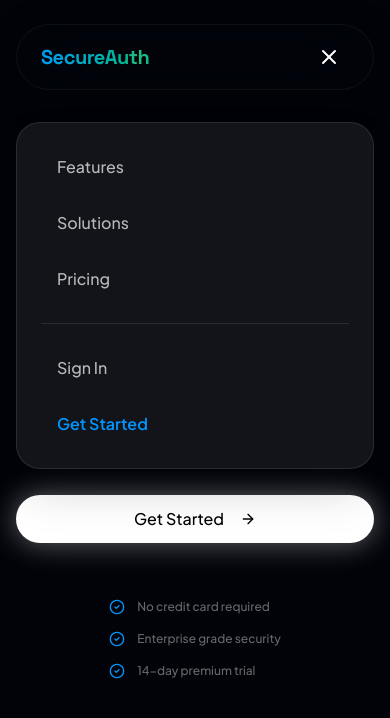
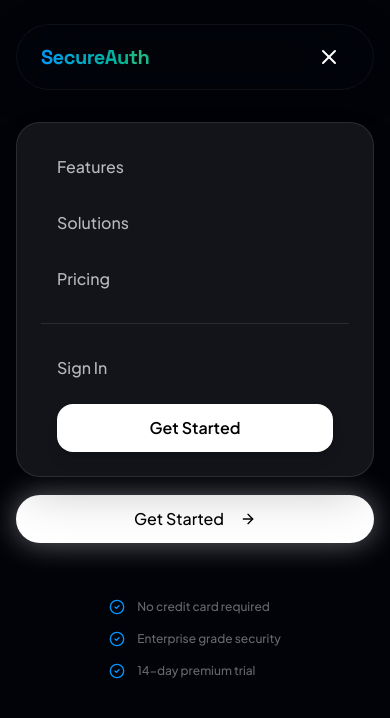
Before and after one commit to IamSoorajKj/SecuredUserAuthentication, a React (Vite) app in the folder frontend/: page / in a window 390 px wide. Both pictures are taken after a click on the button 329 px from the left and 57 px from the top of the page. Shown: the top 718 px of the page. Built offline with nearby package versions, Linux system fonts and the light colour scheme.

Commit message:
style: change mobile menu get started button to white

```diff
--- a/frontend/src/components/Navbar.jsx
+++ b/frontend/src/components/Navbar.jsx
@@ -137,7 +137,7 @@
                                         <Link to="/login" onClick={() => setIsMobileMenuOpen(false)} className="px-4 py-2 hover:bg-white/5 rounded-xl transition-colors">
                                             Sign In
                                         </Link>
-                                        <Link to="/signup" onClick={() => setIsMobileMenuOpen(false)} className="px-4 py-2 hover:bg-white/5 rounded-xl transition-colors text-primary font-semibold">
+                                        <Link to="/signup" onClick={() => setIsMobileMenuOpen(false)} className="mx-4 bg-white text-black py-3 rounded-xl font-semibold text-center hover:bg-white/90 shadow-lg">
                                             Get Started
                                         </Link>
                                     </>
```
